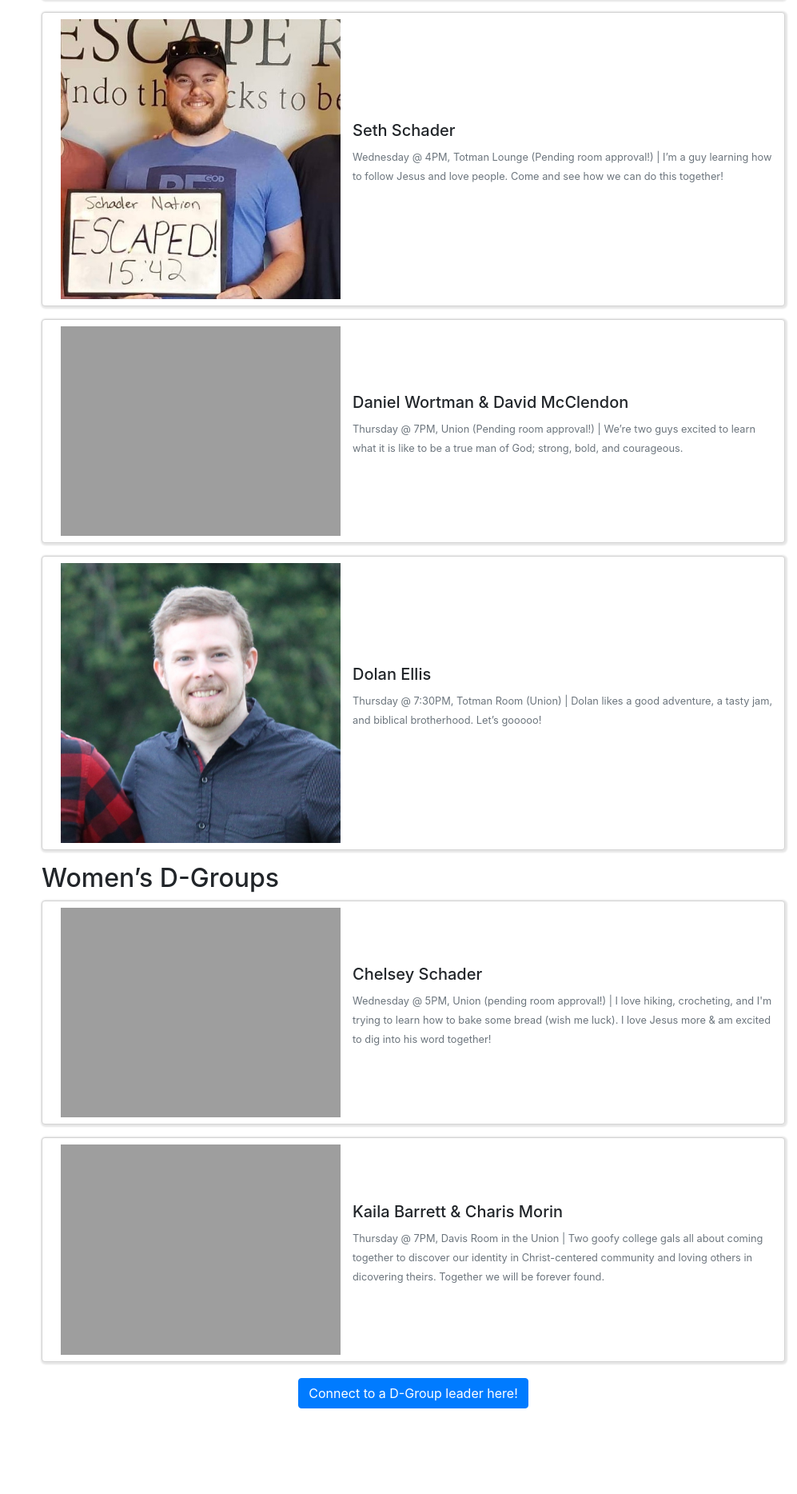
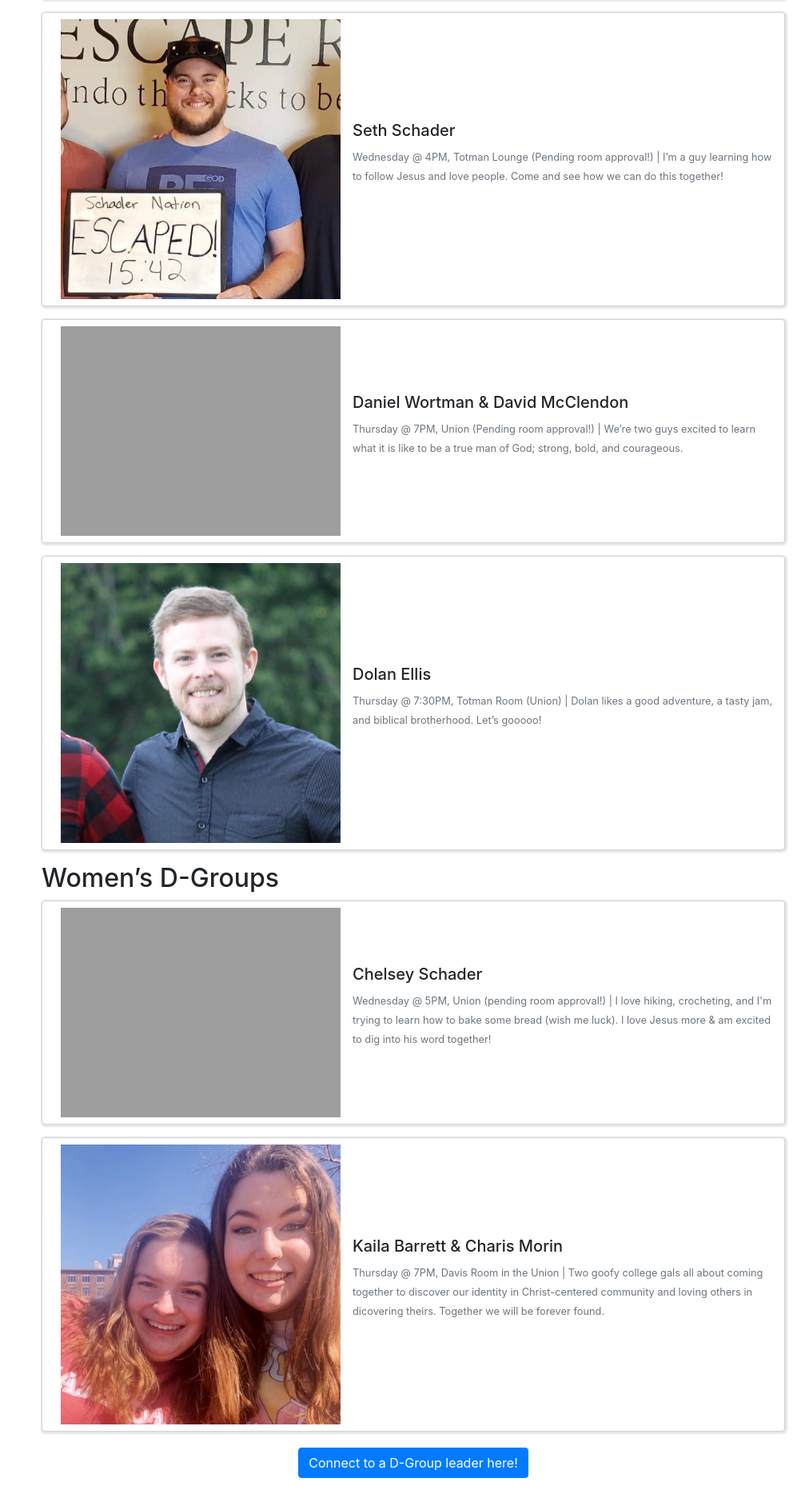
Before and after one commit to mainechialpha/mainechialpha.github.io, a Jekyll site: the page built from groups.md, in a window 1280 px wide. Shown: the part 1111-2979 px from the top of the page at 80% size, without its empty margins (283-1280 px from the left). Built offline with Jekyll 4.4.1, drawn with Linux system fonts in a browser that asks for light colours; nearby versions of some CDN libraries; some web fonts are replaced; before the commit the page ends 2892 px from its top, so only the background shows below that.

Commit message:
Update womensdgroups.yml

```diff
--- a/_data/womensdgroups.yml
+++ b/_data/womensdgroups.yml
@@ -5,4 +5,5 @@ group1:
 
 group2:
   name: Kaila Barrett & Charis Morin
+  img: CharisKaila.jpeg
   time: Thursday @ 7PM, Davis Room in the Union | Two goofy college gals all about coming together to discover our identity in Christ-centered community and loving others in dicovering theirs. Together we will be forever found.
```
